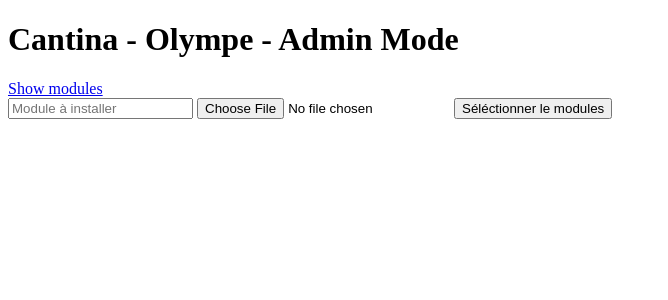
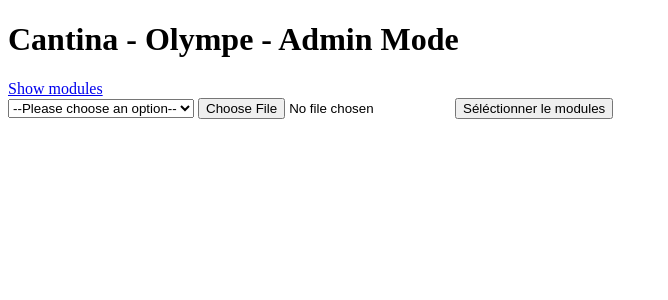
Before and after one commit to Cantina-Org/Olympe, a Flask app: template templates/Administration/modules/add_modules.html in a window 1280 px wide. Shown: the top 300 px of the page, without its empty margins (0-668 px from the left). Run offline with Flask 3, Linux system fonts and the light colour scheme; the template is opened without the code that fills it, so the values that code supplies are empty; parts of the project's set-up code (start-up, migrations or seed data) failed here and were passed over.

Commit message:
small fix
Took 27 minutes

```diff
--- a/Cogs/Administration/Modules/add_modules.py
+++ b/Cogs/Administration/Modules/add_modules.py
@@ -6,7 +6,7 @@ def add_modules_cogs(database):
     if verify_login(database) and verify_login(database) != 'desactivated':
         user_permission = database.select('''SELECT * from cantina_administration.permission WHERE user_token = %s''',
                                           (request.cookies.get('token')), 1)
-        if not user_permission[23]:  # Si l'utilisateur n'as pas la permission, redirection vers la page d'accueil
+        if not user_permission[27]:  # Si l'utilisateur n'as pas la permission, redirection vers la page d'accueil
             return redirect(url_for('home'))
 
         if request.method == 'GET':
--- /dev/null
+++ b/static/JS/Administration/Modules/show_file_input.js
@@ -0,0 +1,3 @@
+function show_file_input(){
+
+}
--- a/templates/Administration/modules/add_modules.html
+++ b/templates/Administration/modules/add_modules.html
@@ -4,24 +4,22 @@
     <meta charset="UTF-8">
     <title>Cantina - Olympe</title>
     <link rel="stylesheet" href="{{ url_for('static', filename='CSS/table.css') }}">
-    <script type="application/javascript" src="{{ url_for('static', filename='JS/show_edit_user_form.js') }}"></script>
-    <script type="application/javascript" src="{{ url_for('static', filename='JS/Administration/desactivate_account.js') }}"></script>
-    <script type="application/javascript" src="{{ url_for('static', filename='JS/Administration/delete_account.js') }}"></script>
+    <script type="application/javascript" src="{{ url_for('static', filename='JS/Administration/Modules/show_file_input.js') }}"></script>
 </head>
 <body>
     <h1>Cantina  - Olympe - Admin Mode</h1>
     <a href="{{ url_for('show_modules') }}">Show modules</a>
      <form method="post">
          <div id="step-1">
-             <label>
-                 <input list="modules" placeholder="Module à installer">
-                 <datalist id="modules">
-                     <option value="Néphélées">
-                     <option value="Hermes">
-                     <option value="Autre">
-                 </datalist>
+             <label id="modules-name-select">
+                 <select id="modules-name" name="modules" onchange="">
+                     <option value="" selected disabled>--Please choose an option--</option>
+                     <option value="Néphélées">Néphélées</option>
+                     <option value="Hermes">Hermes</option>
+                     <option value="Autre">Autre</option>
+                 </select>
              </label>
-             <label>
+             <label id="modules-name-file">
                  <input type="file" name="file-input">
              </label>
              <button type="button">Séléctionner le modules</button>
--- a/templates/Administration/show_modules.html
+++ b/templates/Administration/show_modules.html
@@ -11,6 +11,7 @@
 <body>
     <h1>Cantina  - Olympe - Admin Mode</h1>
     <a href="{{ url_for('home') }}">Home</a><br>
+    <a href="{{ url_for('add_modules') }}">Add modules</a><br>
 
     <table>
             <thead>
```
